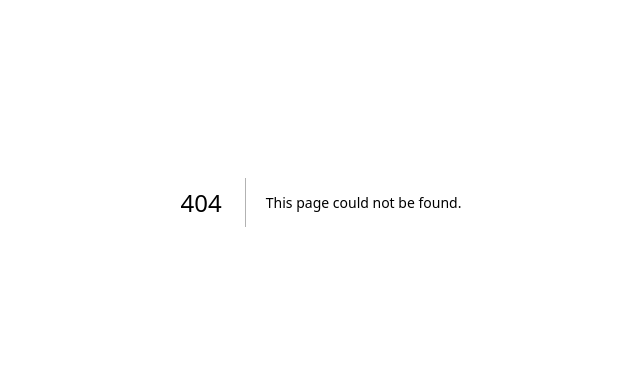
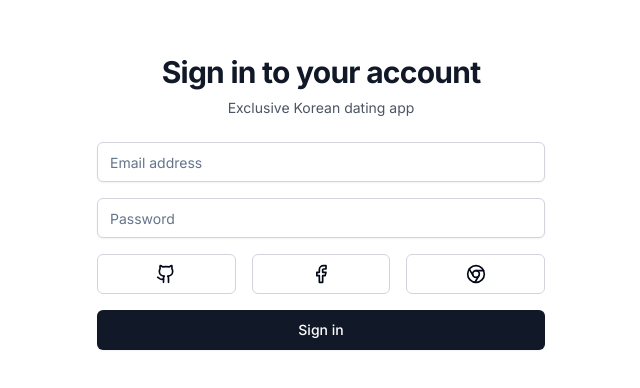
Before and after one commit to jon-jc/dating-app-kr, a Next.js app: page /sign-in in a window 1280 px wide. Before the commit this address had no page. Shown: the part 198-586 px from the top of the page, without its empty margins (319-959 px from the left). Built offline with nearby package versions, Linux system fonts and the light colour scheme.

Commit message:
Add LoginPage Component

```diff
--- /dev/null
+++ b/app/sign-in/page.tsx
@@ -0,0 +1,12 @@
+import LoginPage from "@/components/login";
+import React from "react";
+
+const page = () => {
+  return (
+    <div>
+      <LoginPage />
+    </div>
+  );
+};
+
+export default page;
--- /dev/null
+++ b/components/login.tsx
@@ -0,0 +1,132 @@
+import { Label } from "@/components/ui/label";
+import { Input } from "@/components/ui/input";
+import { Button } from "@/components/ui/button";
+
+export default function LoginPage() {
+  return (
+    <div className="flex items-center justify-center h-screen bg-white dark:bg-gray-950">
+      <div className="w-full max-w-md space-y-6">
+        <div className="text-center">
+          <h1 className="text-3xl font-bold tracking-tight text-gray-900 dark:text-gray-50">
+            Sign in to your account
+          </h1>
+          <p className="mt-2 text-sm text-gray-600 dark:text-gray-400">
+            Exclusive Korean dating app
+          </p>
+        </div>
+        <form className="space-y-4">
+          <div>
+            <Label htmlFor="email" className="sr-only">
+              Email address
+            </Label>
+            <Input
+              id="email"
+              type="email"
+              placeholder="Email address"
+              className="block w-full rounded-md border-gray-300 shadow-sm focus:border-gray-500 focus:ring-gray-500 dark:border-gray-700 dark:bg-gray-800 dark:text-gray-50 dark:focus:border-gray-600 dark:focus:ring-gray-600"
+            />
+          </div>
+          <div>
+            <Label htmlFor="password" className="sr-only">
+              Password
+            </Label>
+            <Input
+              id="password"
+              type="password"
+              placeholder="Password"
+              className="block w-full rounded-md border-gray-300 shadow-sm focus:border-gray-500 focus:ring-gray-500 dark:border-gray-700 dark:bg-gray-800 dark:text-gray-50 dark:focus:border-gray-600 dark:focus:ring-gray-600"
+            />
+          </div>
+          <div className="grid grid-cols-3 gap-4">
+            <Button
+              variant="outline"
+              className="flex items-center justify-center gap-2 rounded-md border-gray-300 dark:border-gray-700"
+            >
+              <GithubIcon className="h-5 w-5" />
+              <span className="sr-only">Sign in with GitHub</span>
+            </Button>
+            <Button
+              variant="outline"
+              className="flex items-center justify-center gap-2 rounded-md border-gray-300 dark:border-gray-700"
+            >
+              <FacebookIcon className="h-5 w-5" />
+              <span className="sr-only">Sign in with Facebook</span>
+            </Button>
+            <Button
+              variant="outline"
+              className="flex items-center justify-center gap-2 rounded-md border-gray-300 dark:border-gray-700"
+            >
+              <ChromeIcon className="h-5 w-5" />
+              <span className="sr-only">Sign in with Google</span>
+            </Button>
+          </div>
+          <Button className="w-full justify-center rounded-md border border-transparent bg-gray-900 py-2 px-4 text-sm font-medium text-white shadow-sm hover:bg-gray-800 focus:outline-none focus:ring-2 focus:ring-gray-500 focus:ring-offset-2 dark:bg-gray-50 dark:text-gray-900 dark:hover:bg-gray-200 dark:focus:ring-gray-600 dark:focus:ring-offset-gray-950">
+            Sign in
+          </Button>
+        </form>
+      </div>
+    </div>
+  );
+}
+
+function ChromeIcon(props: React.SVGProps<SVGSVGElement>) {
+  return (
+    <svg
+      {...props}
+      xmlns="http://www.w3.org/2000/svg"
+      width="24"
+      height="24"
+      viewBox="0 0 24 24"
+      fill="none"
+      stroke="currentColor"
+      strokeWidth="2"
+      strokeLinecap="round"
+      strokeLinejoin="round"
+    >
+      <circle cx="12" cy="12" r="10" />
+      <circle cx="12" cy="12" r="4" />
+      <line x1="21.17" x2="12" y1="8" y2="8" />
+      <line x1="3.95" x2="8.54" y1="6.06" y2="14" />
+      <line x1="10.88" x2="15.46" y1="21.94" y2="14" />
+    </svg>
+  );
+}
+
+function FacebookIcon(props: React.SVGProps<SVGSVGElement>) {
+  return (
+    <svg
+      {...props}
+      xmlns="http://www.w3.org/2000/svg"
+      width="24"
+      height="24"
+      viewBox="0 0 24 24"
+      fill="none"
+      stroke="currentColor"
+      strokeWidth="2"
+      strokeLinecap="round"
+      strokeLinejoin="round"
+    >
+      <path d="M18 2h-3a5 5 0 0 0-5 5v3H7v4h3v8h4v-8h3l1-4h-4V7a1 1 0 0 1 1-1h3z" />
+    </svg>
+  );
+}
+
+function GithubIcon(props: React.SVGProps<SVGSVGElement>) {
+  return (
+    <svg
+      {...props}
+      xmlns="http://www.w3.org/2000/svg"
+      width="24"
+      height="24"
+      viewBox="0 0 24 24"
+      fill="none"
+      stroke="currentColor"
+      strokeWidth="2"
+      strokeLinecap="round"
+      strokeLinejoin="round"
+    >
+      <path d="M15 22v-4a4.8 4.8 0 0 0-1-3.5c3 0 6-2 6-5.5.08-1.25-.27-2.48-1-3.5.28-1.15.28-2.35 0-3.5 0 0-1 0-3 1.5-2.64-.5-5.36-.5-8 0C6 2 5 2 5 2c-.3 1.15-.3 2.35 0 3.5A5.403 5.403 0 0 0 4 9c0 3.5 3 5.5 6 5.5-.39.49-.68 1.05-.85 1.65-.17.6-.22 1.23-.15 1.85v4" />
+      <path d="M9 18c-4.51 2-5-2-7-2" />
+    </svg>
+  );
+}
```
